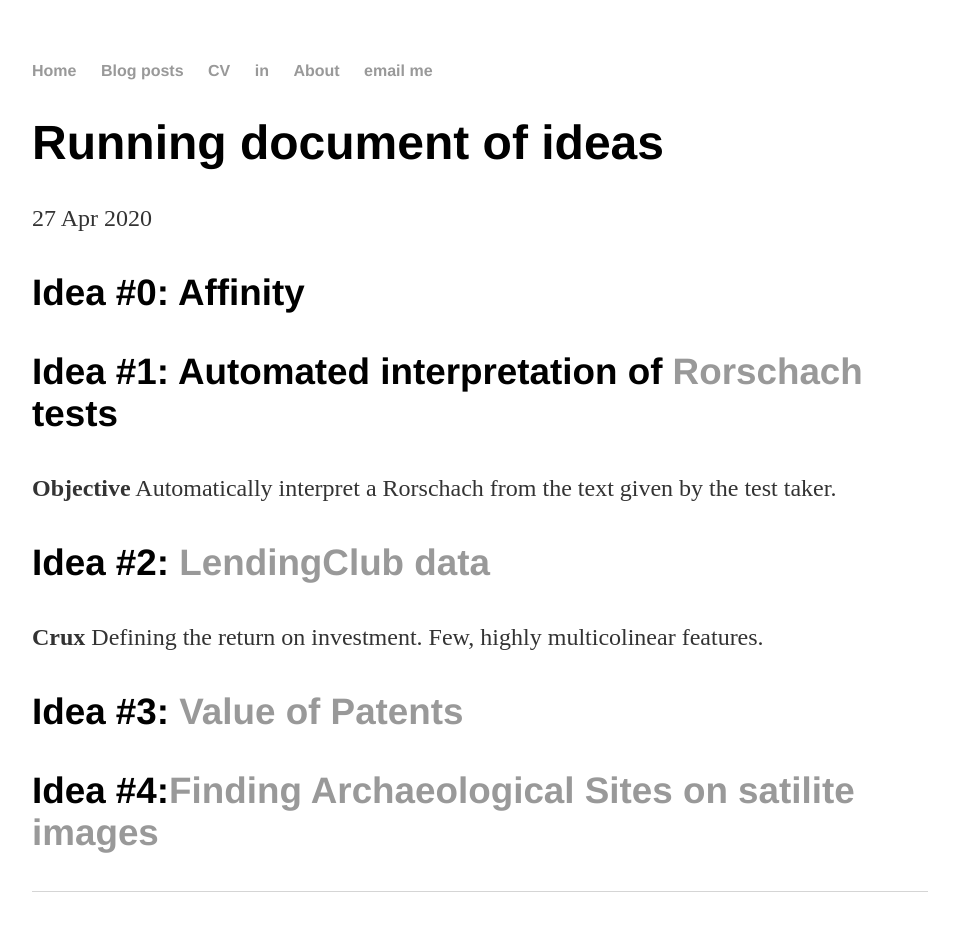
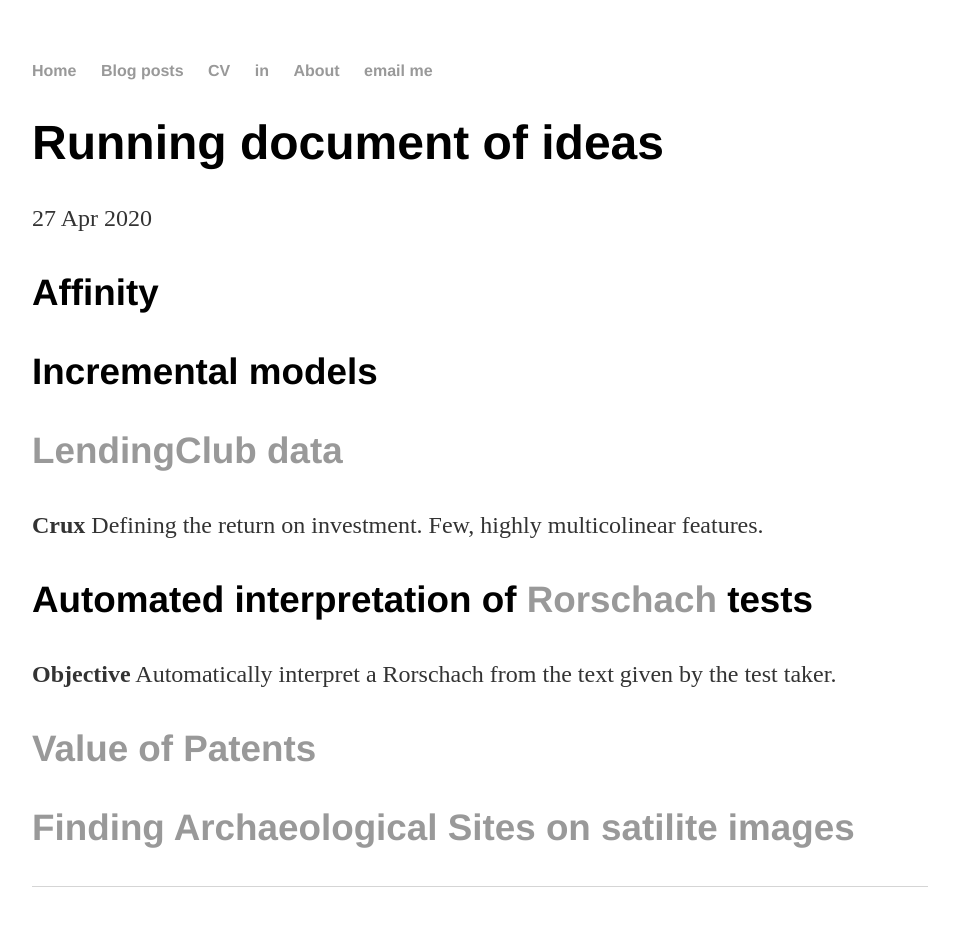
Before and after one commit to PipCourbois/PipCourbois.github.io, a Jekyll site: the page built from _posts/2020-04-27-ideation.md, in a window 1280 px wide. Shown: the whole page, without its empty margins (160-1119 px from the left). Built offline with Jekyll 4.4.1, drawn with Linux system fonts in a browser that asks for light colours.

Commit message:
Update 2020-04-27-ideation.md

```diff
--- a/_posts/2020-04-27-ideation.md
+++ b/_posts/2020-04-27-ideation.md
@@ -4,17 +4,18 @@ title: "Running document of ideas"
 date: 2020-04-27
 ---
 
-### Idea #0: Affinity
+### Affinity
 
-### Idea #1: Automated interpretation of [Rorschach](https://www.utoledo.edu/al/psychology/pdfs/meyer/MeyerViglione2008IntroRorschach.pdf) tests
+### Incremental models
+
+### [LendingClub data](https://github.com/PipCourbois/LendingClubModels/blob/master/LendingClub_EDA_and_Training.ipynb)
+
+**Crux** Defining the return on investment. Few, highly multicolinear features.
+
+### Automated interpretation of [Rorschach](https://www.utoledo.edu/al/psychology/pdfs/meyer/MeyerViglione2008IntroRorschach.pdf) tests
 
 **Objective** Automatically interpret a Rorschach from the text given by the test taker.
 
+### [Value of Patents](https://www.uspto.gov/sites/default/files/documents/Progress-and-Potential.pdf)
 
-### Idea #2: [LendingClub data](https://github.com/PipCourbois/LendingClubModels/blob/master/LendingClub_EDA_and_Training.ipynb)
-
-**Crux** Defining the return on investment. Few, highly multicolinear features.
-
-### Idea #3: [Value of Patents](https://www.uspto.gov/sites/default/files/documents/Progress-and-Potential.pdf)
-
-### Idea #4:[Finding Archaeological Sites on satilite images](https://www.globalxplorer.org/)
+### [Finding Archaeological Sites on satilite images](https://www.globalxplorer.org/)
```
